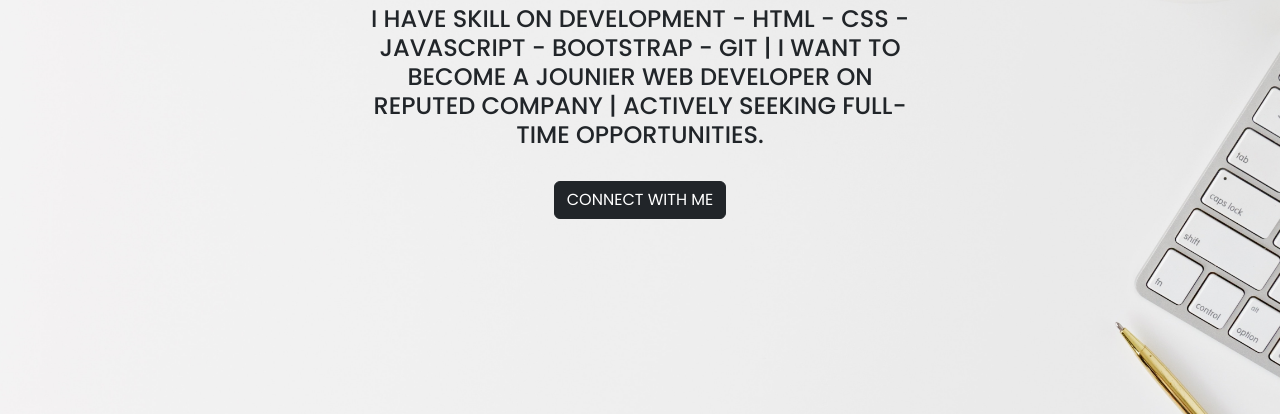
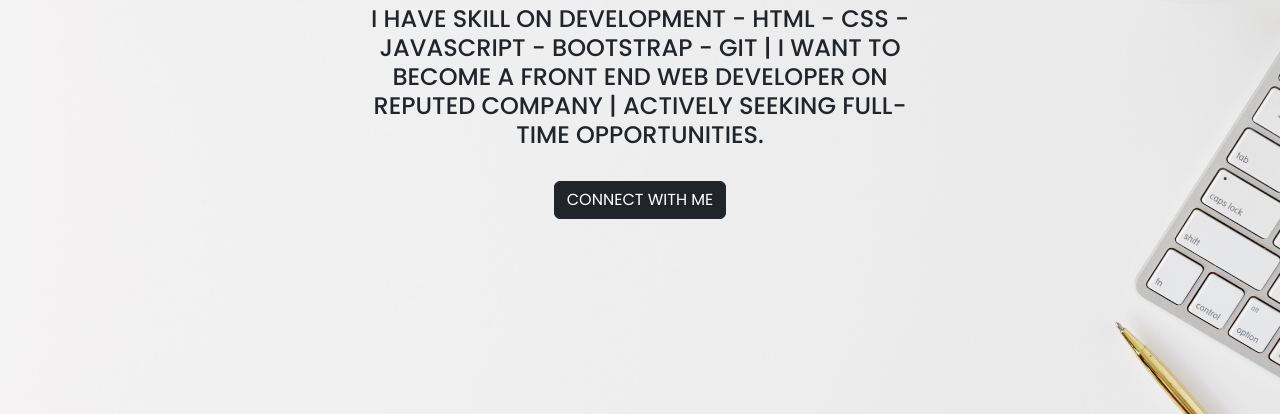
Before and after one commit to karthiekeyan/BootStrap_Project2_My_Portfolio, a plain HTML site: page index.html in a window 1280 px wide. Shown: the part 386-800 px from the top of the page. Drawn offline with nearby package versions, Linux system fonts and the light colour scheme.

Commit message:
Added Front end to h4

```diff
--- a/index.html
+++ b/index.html
@@ -41,7 +41,7 @@
         <div class="col-md-12">
           <div class="w-75 m-auto">
             <h2 class="pb-3">MY NAME IS KARTHIKEYAN N</h2>
-            <h4 class="pb-4">I have Skill on Development - Html - Css - JavaScript - Bootstrap - Git | I want to become a jounier web developer on reputed company | Actively Seeking Full-time opportunities. </h4>
+            <h4 class="pb-4">I have Skill on Development - Html - Css - JavaScript - Bootstrap - Git | I want to become a Front end web developer on reputed company | Actively Seeking Full-time opportunities. </h4>
             <a href="https://wa.me/+918524961006?text=Hi karthikeyan!!!"class="btn btn-dark text-uppercase" target="_blank">connect with me</a>
           <div>
         </div>
```
